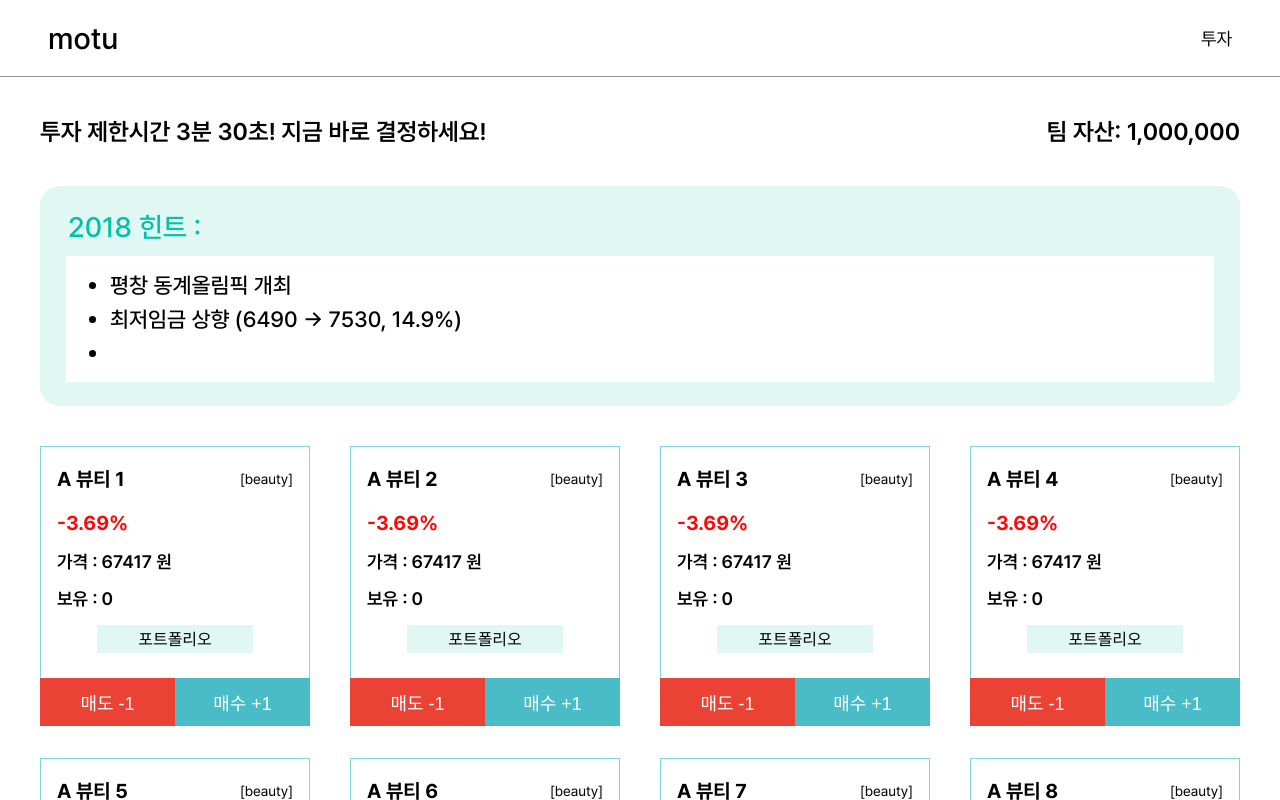
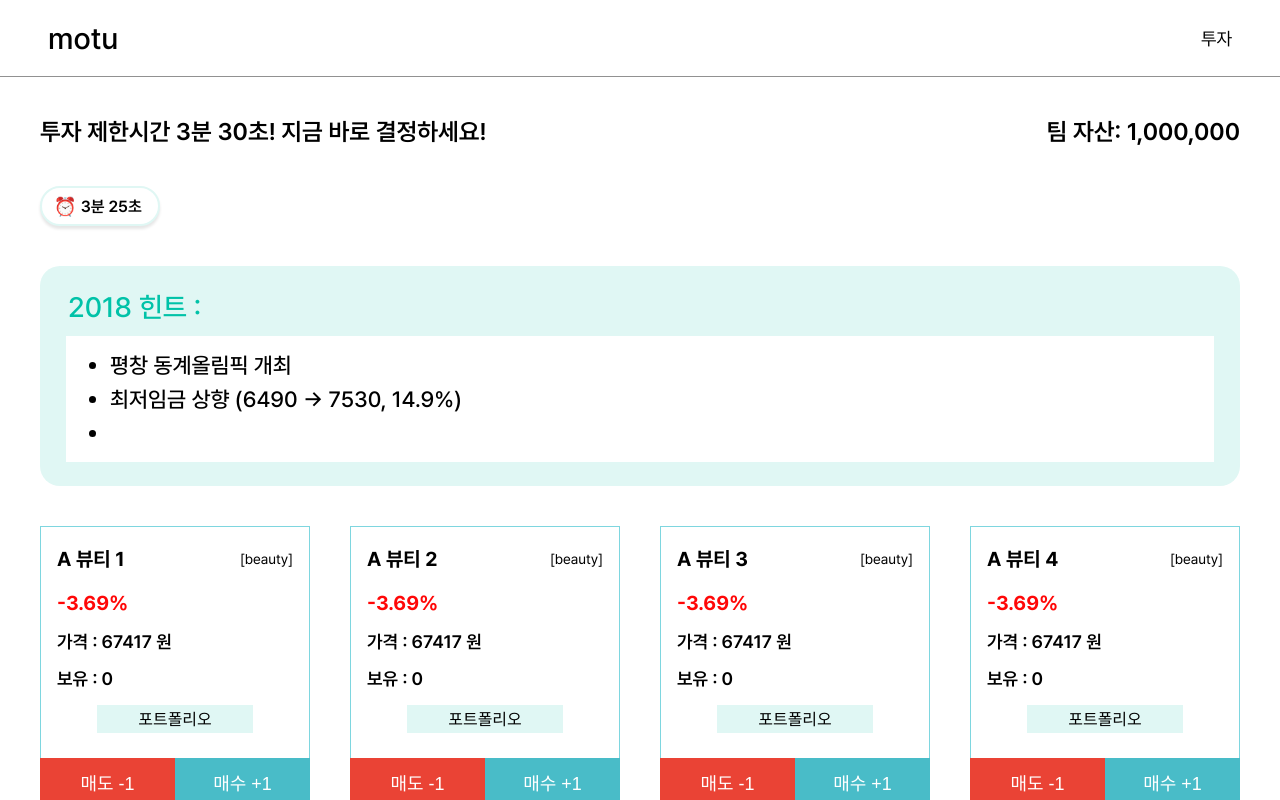
Before and after one commit to 9oormthon-univ/2025_SEASONTHON_TEAM_74_FE, a React (Vite) app: page /invest in a window 1280 px wide. Shown: the top 800 px of the page. Built offline with nearby package versions, Linux system fonts and the light colour scheme.

Commit message:
[FEATURE] 투자 페이지 UI 수정
타이머 추가

```diff
--- a/src/components/CountdownTimer.jsx
+++ /dev/null
@@ -1,19 +0,0 @@
-import styled from "styled-components";
-
-const CountdownTimer = ({ second }) => {
-  return (
-    <TimeAlarm>
-      {second}초 뒤에 시작합니다!
-    </TimeAlarm>
-  );
-};
-
-export default CountdownTimer;
-
-
-const TimeAlarm = styled.div`
-  color: var(--color-text);
-  font-size: 24px;
-  margin-bottom: 40px;
-  text-align: center;
-`;
--- /dev/null
+++ b/src/components/game/CountdownTimer.jsx
@@ -0,0 +1,80 @@
+import React, { useState, useEffect } from 'react';
+import styled from 'styled-components';
+
+const CountdownTimer = ({ initialTime = 210, onTimeUp }) => {
+  const [timeLeft, setTimeLeft] = useState(initialTime); // 3분 30초
+
+  useEffect(() => {
+    if (timeLeft <= 0) {
+      if (onTimeUp) onTimeUp();
+      return;
+    }
+
+    const timer = setInterval(() => {
+      setTimeLeft(prev => {
+        if (prev <= 1) {
+          if (onTimeUp) onTimeUp();
+          return 0;
+        }
+        return prev - 1;
+      });
+    }, 1000);
+
+    return () => clearInterval(timer);
+  }, [timeLeft, onTimeUp]);
+
+  const formatTime = (seconds) => {
+    const minutes = Math.floor(seconds / 60);
+    const remainingSeconds = seconds % 60;
+    return `${minutes}분 ${remainingSeconds.toString().padStart(2, '0')}초`;
+  };
+
+  const getTimeColor = () => {
+    if (timeLeft <= 30) return '#FF4444'; // Read (30초 이하)
+    if (timeLeft <= 60) return '#FF8800'; // 주황색 (1분 이하)
+    return '#000000'; // 기본 색상
+  };
+
+  return (
+    <TimerContainer>
+      <ClockIcon>⏰</ClockIcon>
+      <TimerText color={getTimeColor()}>
+        {formatTime(timeLeft)}
+      </TimerText>
+    </TimerContainer>
+  );
+};
+
+export default CountdownTimer;
+
+const TimerContainer = styled.div`
+  width: 120px;
+  height: 40px;
+  display: flex;
+  align-items: center;
+  justify-content: center;
+  padding: 0px 16px;
+  background-color: #FFFFFF;
+  border-radius: 100px;
+  box-shadow: 0 3px 3px rgba(0, 0, 0, 0.1);
+  border: 2px solid #E0F7F4;
+  box-sizing: border-box;
+`;
+
+const ClockIcon = styled.span`
+  font-size: 18px;
+  animation: tick 1s ease-in-out infinite;
+
+  @keyframes tick {
+    0%, 100% { transform: scale(1); }
+    50% { transform: scale(1.1); }
+  }
+`;
+
+const TimerText = styled.span`
+  font-size: 16px;
+  font-weight: 600;
+  color: ${props => props.color};
+  text-align: center;
+  min-width: 70px;
+`;
--- a/src/components/game/InvestCard.jsx
+++ b/src/components/game/InvestCard.jsx
@@ -2,6 +2,17 @@ import React from 'react';
 import styled from 'styled-components';
 
 const InvestCard = ({ id, name, category, rate, price, owned, openPortfolio }) => {
+
+    // 매도 버튼
+    const handleSell = () => {
+        alert('매도 -1');
+    }
+
+    // 매수 버튼
+    const handleBuy = () => {
+        alert('매수 +1');
+    }
+
     return (
         <Wrapper>
             <Box>
@@ -21,8 +32,8 @@ const InvestCard = ({ id, name, category, rate, price, owned, openPortfolio }) =
             </Box>
 
             <BtnContainer>
-                <SellBtn>매도 -1</SellBtn>
-                <BuyBtn>매수 +1</BuyBtn>
+                <SellBtn onClick={handleSell}>매도 -1</SellBtn>
+                <BuyBtn onClick={handleBuy}>매수 +1</BuyBtn>
             </BtnContainer>
         </Wrapper>
     );
--- a/src/pages/Invest.jsx
+++ b/src/pages/Invest.jsx
@@ -5,20 +5,21 @@ import TitleHeader from '../components/TitleHeader';
 import InfoCard from '../components/game/InfoCard';
 import InvestCard from '../components/game/InvestCard';
 import PortfolioCard from '../components/game/PortfolioCard';
-import NextButton from '../components/game/NextButton';
 import ChatButton from '../components/game/ChatButton';
+import CountdownTimer from '../components/game/CountdownTimer';
 
 const Invest = () => {
     const navigate = useNavigate();
 
-    // 최종 집행
-    const handleNext = () => {
-        navigate('/result');
+    // 채팅창 열기
+    const handleChat = () => {
+        alert('채팅창 열기');
     }
 
-    // 채팅창 열기
-    const handleChat = () => {
-        navigate('/test');
+    // 시간 종료 시
+    const handleTime = () => {
+        alert('시간이 종료되었습니다!');
+        navigate('/result');
     }
 
     const money = "1,000,000";
@@ -61,6 +62,11 @@ const Invest = () => {
                     <Heading>팀 자산: {money}</Heading>
                 </Row>
 
+                {/* 타이머 */}
+                <TimerWrapper>
+                    <CountdownTimer onTimeUp={handleTime} />
+                </TimerWrapper>
+
                 {/* 힌트 */}
                 <InfoCard
                     title="2018 힌트 :"
@@ -97,7 +103,6 @@ const Invest = () => {
 
                 {/* [최종 집행] & [채팅창 열기] 버튼 */}
                 <BtnContainer>
-                    <NextButton text="최종 집행" onClick={handleNext} />
                     <ChatButton text="채팅창 열기" onClick={handleChat} />
                 </BtnContainer>
             </BodyContainer>
@@ -150,6 +155,13 @@ const Heading = styled.span`
     cursor: default;
 `;
 
+const TimerWrapper = styled.div`
+  display: flex;
+  justify-content: flex-start;
+  align-self: flex-start;
+  margin-bottom: 40px;
+`;
+
 const InvestCardContainer = styled.div`
     width: 100%;
     max-width: 1200px;
@@ -163,9 +175,6 @@ const InvestCardContainer = styled.div`
 const BtnContainer = styled.div`
     width: 100%;
     display: flex;
-    flex-direction: row;
-    align-items: center;
-    justify-content: space-between;
+    justify-content: flex-end;
     margin: 60px 0 80px;
-    gap: 30px;
 `;
--- a/src/pages/TeamLobby.jsx
+++ b/src/pages/TeamLobby.jsx
@@ -2,7 +2,7 @@ import { Navigate, useNavigate } from "react-router-dom";
 import { useState } from "react";
 import Header from "../components/Header";
 import TeamLobbyItem from "../components/TeamLobbyItem";
-import CountdownTimer from "../components/CountdownTimer";
+import CountdownTimer from "../components/game/CountdownTimer";
 import TeamLobbyButtons from "../components/TeamLobbyButtons";
 
 import styled from "styled-components";
```
